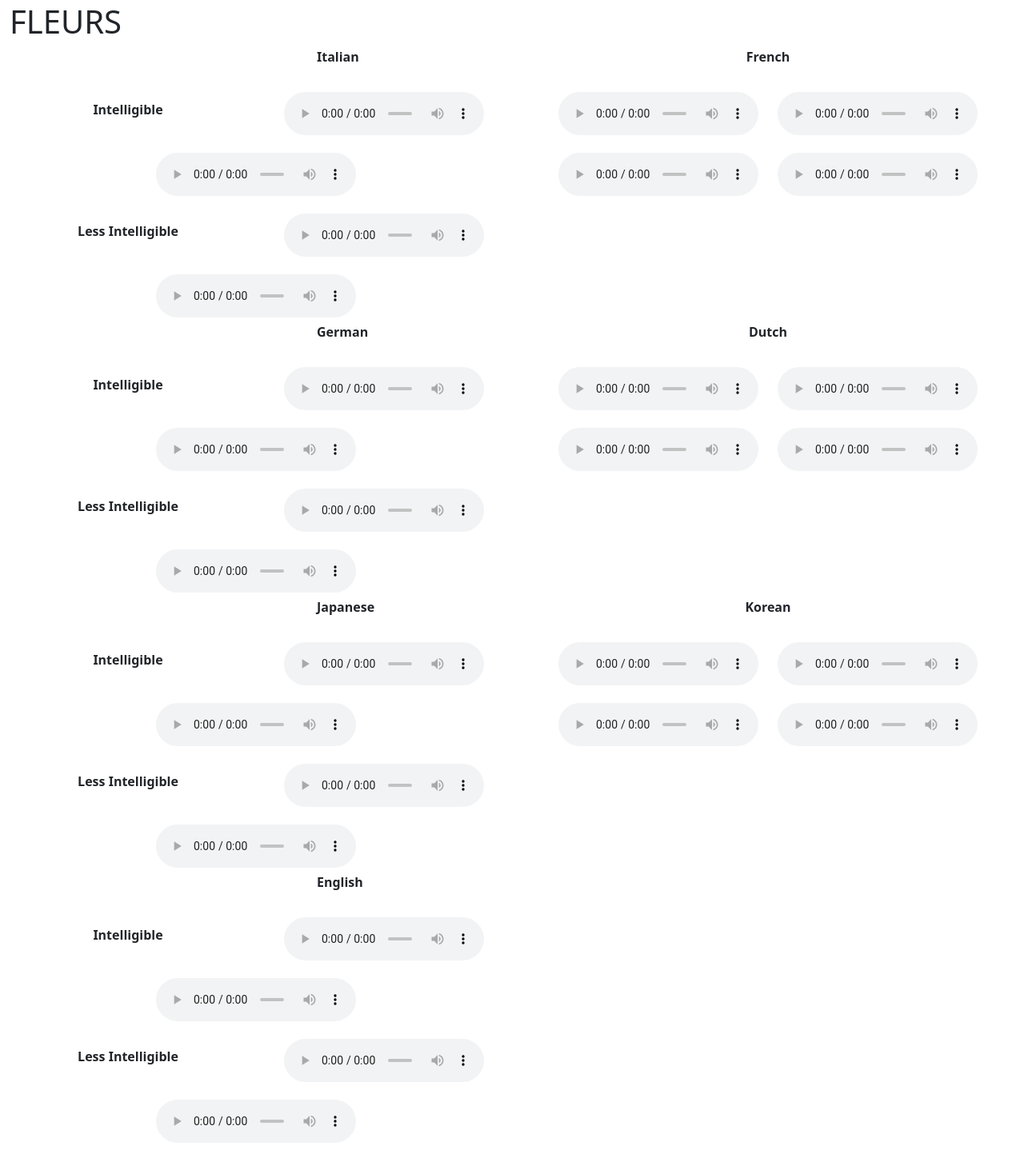
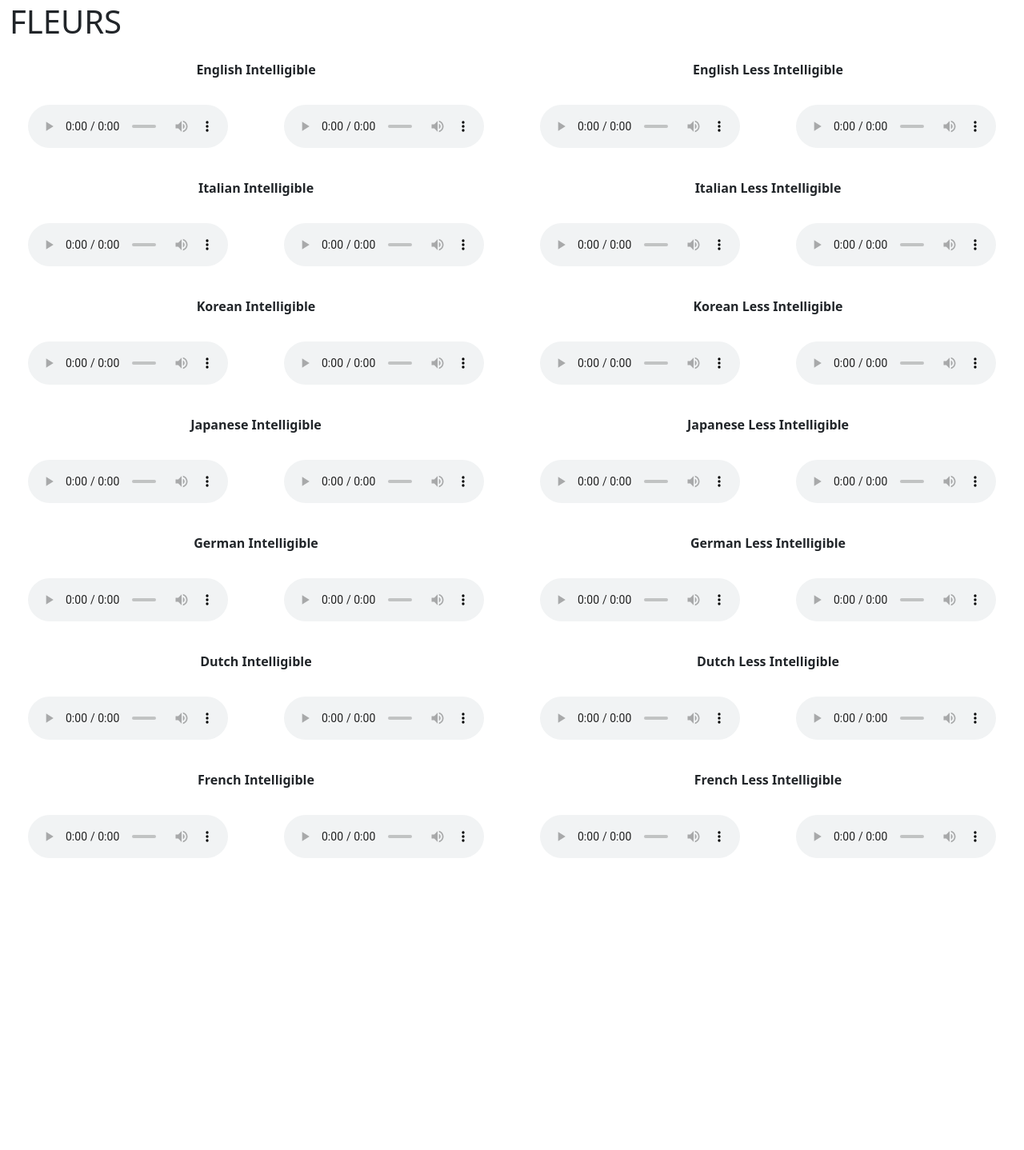
Before and after one commit to Insynthart/Insynthart.github.io, a plain HTML site: page index.html in a window 1280 px wide. Shown: the part 835-2273 px from the top of the page at 80% size. After the commit the page ends 1946 px from the top, so only its background shows below. Drawn offline with nearby package versions, Linux system fonts and the light colour scheme.

Commit message:
fixing for mobile

```diff
--- a/index.html
+++ b/index.html
@@ -14,7 +14,7 @@
 
 <div class="container text-center ">
 	<p class="display-3">Highly Intelligible Speaker-Independent Articulatory Synthesis</p>
-	<p>Samples page for Interspeech 2024 submission. Left audio player is always the original speech and right is the re-synthesis.</p>
+	<p>Samples page for Interspeech 2024 submission. Left/Upper audio player is always the original speech and right/lower is the re-synthesis.</p>
 </div>
 
 <div class="container-fluid w-100 py-3  text-center">
@@ -128,20 +128,43 @@
 <div class="container-fluid py-3 text-center">
 
 	<h1 class="text-start"> FLEURS</h1>
-	<div class="row ">
+
+	<div class="row py-3 align-items-start">
 		<div class="col">
 			<div class="row">
-				<div class="col"></div>
-				<div class="col"></div>
-				<div class="col"></div>
-				<div class="col text-start">
-					<p class="fw-bold">Italian</p>
+				<p class="fw-bold">English Intelligible</p>
+			</div>
+			<div class="row">
+				<div class="col">
+					<audio id="player" controls><source src="audio_files/FLEURS/English/Intelligible_English_original.wav" type="audio/wav">Your browser does not support the audio element.</audio>
 				</div>
 				<div class="col">
+					<audio id="player" controls><source src="audio_files/FLEURS/English/Intelligible_English_generated.wav" type="audio/wav">Your browser does not support the audio element.</audio>
 				</div>
 			</div>
-			<div class="row align-items-center">
-				<div class="col fw-bold">Intelligible</div>
+		</div>
+		<div class="col">
+			<div class="row">
+				<p class="fw-bold">English Less Intelligible</p>
+			</div>
+			<div class="row">
+				<div class="col">
+					<audio id="player" controls><source src="audio_files/FLEURS/English/Unintelligible_English_original.wav" type="audio/wav">Your browser does not support the audio element.</audio>
+				</div>
+				<div class="col">
+					<audio id="player" controls><source src="audio_files/FLEURS/English/Unintelligible_English_generated.wav" type="audio/wav">Your browser does not support the audio element.</audio>
+				</div>
+			</div>
+		</div>
+
+	</div>
+
+	<div class="row py-3 align-items-start">
+		<div class="col">
+			<div class="row">
+				<p class="fw-bold">Italian Intelligible</p>
+			</div>
+			<div class="row">
 				<div class="col">
 					<audio id="player" controls><source src="audio_files/FLEURS/Italian/Intelligible_Italian_original.wav" type="audio/wav">Your browser does not support the audio element.</audio>
 				</div>
@@ -149,8 +172,12 @@
 					<audio id="player" controls><source src="audio_files/FLEURS/Italian/Intelligible_Italian_generated.wav" type="audio/wav">Your browser does not support the audio element.</audio>
 				</div>
 			</div>
-			<div class="row align-items-center">
-				<div class="col fw-bold">Less Intelligible</div>
+		</div>
+		<div class="col">
+			<div class="row">
+				<p class="fw-bold">Italian Less Intelligible</p>
+			</div>
+			<div class="row">
 				<div class="col">
 					<audio id="player" controls><source src="audio_files/FLEURS/Italian/Unintelligible_Italian_original.wav" type="audio/wav">Your browser does not support the audio element.</audio>
 				</div>
@@ -159,45 +186,75 @@
 				</div>
 			</div>
 		</div>
+
+	</div>
+
+	<div class="row py-3 align-items-start">
 		<div class="col">
 			<div class="row">
-				<p class="fw-bold">French</p>
+				<p class="fw-bold">Korean Intelligible</p>
 			</div>
 			<div class="row">
-				<div class="col"></div>
 				<div class="col">
-					<audio id="player" controls><source src="audio_files/FLEURS/French/Intelligible_French_original.wav" type="audio/wav">Your browser does not support the audio element.</audio>
+					<audio id="player" controls><source src="audio_files/FLEURS/Korean/Intelligible_Korean_original.wav" type="audio/wav">Your browser does not support the audio element.</audio>
 				</div>
 				<div class="col">
-					<audio id="player" controls><source src="audio_files/FLEURS/French/Intelligible_French_generated.wav" type="audio/wav">Your browser does not support the audio element.</audio>
+					<audio id="player" controls><source src="audio_files/FLEURS/Korean/Intelligible_Korean_generated.wav" type="audio/wav">Your browser does not support the audio element.</audio>
 				</div>
-				<div class="col"></div>
+			</div>
+		</div>
+		<div class="col">
+			<div class="row">
+				<p class="fw-bold">Korean Less Intelligible</p>
 			</div>
 			<div class="row">
-				<div class="col"></div>
 				<div class="col">
-					<audio id="player" controls><source src="audio_files/FLEURS/French/Unintelligible_French_original.wav" type="audio/wav">Your browser does not support the audio element.</audio>
+					<audio id="player" controls><source src="audio_files/FLEURS/Korean/Unintelligible_Korean_original.wav" type="audio/wav">Your browser does not support the audio element.</audio>
 				</div>
 				<div class="col">
-					<audio id="player" controls><source src="audio_files/FLEURS/French/Unintelligible_French_generated.wav" type="audio/wav">Your browser does not support the audio element.</audio>
+					<audio id="player" controls><source src="audio_files/FLEURS/Korean/Unintelligible_Korean_generated.wav" type="audio/wav">Your browser does not support the audio element.</audio>
 				</div>
-				<div class="col"></div>
 			</div>
 		</div>
+
 	</div>
-	<div class="row ">
-		<div class="col ">
-			<div class="row ">
-				<div class="col"></div>
-				<div class="col"></div>
-				<div class="col"></div>
-				<div class="col text-start">
-					<p class="fw-bold">German</p>
+
+	<div class="row py-3 align-items-start">
+		<div class="col">
+			<div class="row">
+				<p class="fw-bold">Japanese Intelligible</p>
+			</div>
+			<div class="row">
+				<div class="col">
+					<audio id="player" controls><source src="audio_files/FLEURS/Japanese/Intelligible_Japanese_original.wav" type="audio/wav">Your browser does not support the audio element.</audio>
 				</div>
-				<div class="col"></div>
+				<div class="col">
+					<audio id="player" controls><source src="audio_files/FLEURS/Japanese/Intelligible_Japanese_generated.wav" type="audio/wav">Your browser does not support the audio element.</audio>
+				</div>
 			</div>
-			<div class="row align-items-center">
-				<div class="col fw-bold">Intelligible</div>
+		</div>
+		<div class="col">
+			<div class="row">
+				<p class="fw-bold">Japanese Less Intelligible</p>
+			</div>
+			<div class="row">
+				<div class="col">
+					<audio id="player" controls><source src="audio_files/FLEURS/Japanese/Unintelligible_Japanese_original.wav" type="audio/wav">Your browser does not support the audio element.</audio>
+				</div>
+				<div class="col">
+					<audio id="player" controls><source src="audio_files/FLEURS/Japanese/Unintelligible_Japanese_generated.wav" type="audio/wav">Your browser does not support the audio element.</audio>
+				</div>
+			</div>
+		</div>
+
+	</div>
+
+	<div class="row py-3 align-items-start">
+		<div class="col">
+			<div class="row">
+				<p class="fw-bold">German Intelligible</p>
+			</div>
+			<div class="row">
 				<div class="col">
 					<audio id="player" controls><source src="audio_files/FLEURS/German/Intelligible_German_original.wav" type="audio/wav">Your browser does not support the audio element.</audio>
 				</div>
@@ -205,8 +262,12 @@
 					<audio id="player" controls><source src="audio_files/FLEURS/German/Intelligible_German_generated.wav" type="audio/wav">Your browser does not support the audio element.</audio>
 				</div>
 			</div>
-			<div class="row align-items-center">
-				<div class="col fw-bold">Less Intelligible</div>
+		</div>
+		<div class="col">
+			<div class="row">
+				<p class="fw-bold">German Less Intelligible</p>
+			</div>
+			<div class="row">
 				<div class="col">
 					<audio id="player" controls><source src="audio_files/FLEURS/German/Unintelligible_German_original.wav" type="audio/wav">Your browser does not support the audio element.</audio>
 				</div>
@@ -215,141 +276,67 @@
 				</div>
 			</div>
 		</div>
-		<div class="col ">
+
+	</div>
+
+	<div class="row py-3 align-items-start">
+		<div class="col">
 			<div class="row">
-				<p class="fw-bold">Dutch</p>
+				<p class="fw-bold">Dutch Intelligible</p>
 			</div>
 			<div class="row">
-				<div class="col"></div>
 				<div class="col">
 					<audio id="player" controls><source src="audio_files/FLEURS/Dutch/Intelligible_Dutch_original.wav" type="audio/wav">Your browser does not support the audio element.</audio>
 				</div>
 				<div class="col">
 					<audio id="player" controls><source src="audio_files/FLEURS/Dutch/Intelligible_Dutch_generated.wav" type="audio/wav">Your browser does not support the audio element.</audio>
 				</div>
-				<div class="col"></div>
+			</div>
+		</div>
+		<div class="col">
+			<div class="row">
+				<p class="fw-bold">Dutch Less Intelligible</p>
 			</div>
 			<div class="row">
-				<div class="col"></div>
 				<div class="col">
 					<audio id="player" controls><source src="audio_files/FLEURS/Dutch/Unintelligible_Dutch_original.wav" type="audio/wav">Your browser does not support the audio element.</audio>
 				</div>
 				<div class="col">
 					<audio id="player" controls><source src="audio_files/FLEURS/Dutch/Unintelligible_Dutch_generated.wav" type="audio/wav">Your browser does not support the audio element.</audio>
 				</div>
-				<div class="col"></div>
 			</div>
 		</div>
+
 	</div>
 
-	<div class="row ">
-		<div class="col ">
-			<div class="row ">
-				<div class="col"></div>
-				<div class="col"></div>
-				<div class="col"></div>
-				<div class="col text-start">
-					<p class="fw-bold">Japanese</p>
-				</div>
-				<div class="col"></div>
+	<div class="row py-3 align-items-start">
+		<div class="col">
+			<div class="row">
+				<p class="fw-bold">French Intelligible</p>
 			</div>
-			<div class="row align-items-center">
-				<div class="col fw-bold">Intelligible</div>
+			<div class="row">
 				<div class="col">
-					<audio id="player" controls><source src="audio_files/FLEURS/Japanese/Intelligible_Japanese_original.wav" type="audio/wav">Your browser does not support the audio element.</audio>
+					<audio id="player" controls><source src="audio_files/FLEURS/French/Intelligible_French_original.wav" type="audio/wav">Your browser does not support the audio element.</audio>
 				</div>
 				<div class="col">
-					<audio id="player" controls><source src="audio_files/FLEURS/Japanese/Intelligible_Japanese_generated.wav" type="audio/wav">Your browser does not support the audio element.</audio>
-				</div>
-			</div>
-			<div class="row align-items-center">
-				<div class="col fw-bold">Less Intelligible</div>
-				<div class="col">
-					<audio id="player" controls><source src="audio_files/FLEURS/Japanese/Unintelligible_Japanese_original.wav" type="audio/wav">Your browser does not support the audio element.</audio>
-				</div>
-				<div class="col">
-					<audio id="player" controls><source src="audio_files/FLEURS/Japanese/Unintelligible_Japanese_generated.wav" type="audio/wav">Your browser does not support the audio element.</audio>
+					<audio id="player" controls><source src="audio_files/FLEURS/French/Intelligible_French_generated.wav" type="audio/wav">Your browser does not support the audio element.</audio>
 				</div>
 			</div>
 		</div>
-		<div class="col ">
+		<div class="col">
 			<div class="row">
-				<p class="fw-bold">Korean</p>
+				<p class="fw-bold">French Less Intelligible</p>
 			</div>
 			<div class="row">
-				<div class="col"></div>
 				<div class="col">
-					<audio id="player" controls><source src="audio_files/FLEURS/Korean/Intelligible_Korean_original.wav" type="audio/wav">Your browser does not support the audio element.</audio>
+					<audio id="player" controls><source src="audio_files/FLEURS/French/Unintelligible_French_original.wav" type="audio/wav">Your browser does not support the audio element.</audio>
 				</div>
 				<div class="col">
-					<audio id="player" controls><source src="audio_files/FLEURS/Korean/Intelligible_Korean_generated.wav" type="audio/wav">Your browser does not support the audio element.</audio>
-				</div>
-				<div class="col"></div>
-			</div>
-			<div class="row">
-				<div class="col"></div>
-				<div class="col">
-					<audio id="player" controls><source src="audio_files/FLEURS/Korean/Unintelligible_Korean_original.wav" type="audio/wav">Your browser does not support the audio element.</audio>
-				</div>
-				<div class="col">
-					<audio id="player" controls><source src="audio_files/FLEURS/Korean/Unintelligible_Korean_generated.wav" type="audio/wav">Your browser does not support the audio element.</audio>
-				</div>
-				<div class="col"></div>
-			</div>
-		</div>
-	</div>
-
-
-	<div class="row ">
-		<div class="col ">
-			<div class="row ">
-				<div class="col"></div>
-				<div class="col"></div>
-				<div class="col"></div>
-				<div class="col text-start">
-					<p class="fw-bold">English</p>
-				</div>
-				<div class="col"></div>
-			</div>
-			<div class="row align-items-center">
-				<div class="col fw-bold">Intelligible</div>
-				<div class="col">
-					<audio id="player" controls><source src="audio_files/FLEURS/English/Intelligible_English_original.wav" type="audio/wav">Your browser does not support the audio element.</audio>
-				</div>
-				<div class="col">
-					<audio id="player" controls><source src="audio_files/FLEURS/English/Intelligible_English_generated.wav" type="audio/wav">Your browser does not support the audio element.</audio>
-				</div>
-			</div>
-			<div class="row align-items-center">
-				<div class="col fw-bold">Less Intelligible</div>
-				<div class="col">
-					<audio id="player" controls><source src="audio_files/FLEURS/English/Unintelligible_English_original.wav" type="audio/wav">Your browser does not support the audio element.</audio>
-				</div>
-				<div class="col">
-					<audio id="player" controls><source src="audio_files/FLEURS/English/Unintelligible_English_generated.wav" type="audio/wav">Your browser does not support the audio element.</audio>
+					<audio id="player" controls><source src="audio_files/FLEURS/French/Unintelligible_French_generated.wav" type="audio/wav">Your browser does not support the audio element.</audio>
 				</div>
 			</div>
 		</div>
-		<div class="col ">
-			<div class="row">
-			</div>
-			<div class="row">
-				<div class="col"></div>
-				<div class="col">
-				</div>
-				<div class="col">
-				</div>
-				<div class="col"></div>
-			</div>
-			<div class="row">
-				<div class="col"></div>
-				<div class="col">
-				</div>
-				<div class="col">
-				</div>
-				<div class="col"></div>
-			</div>
-		</div>
+
 	</div>
 
 </div>
```
